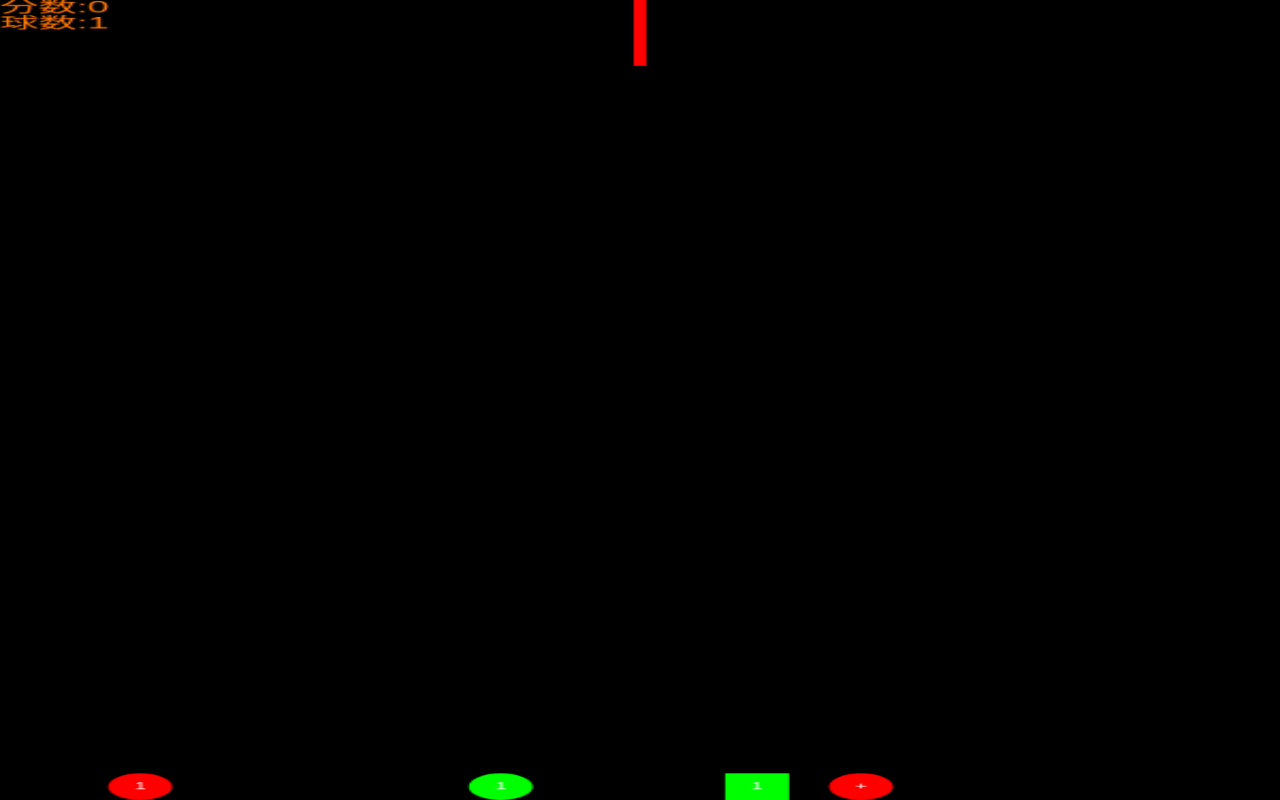
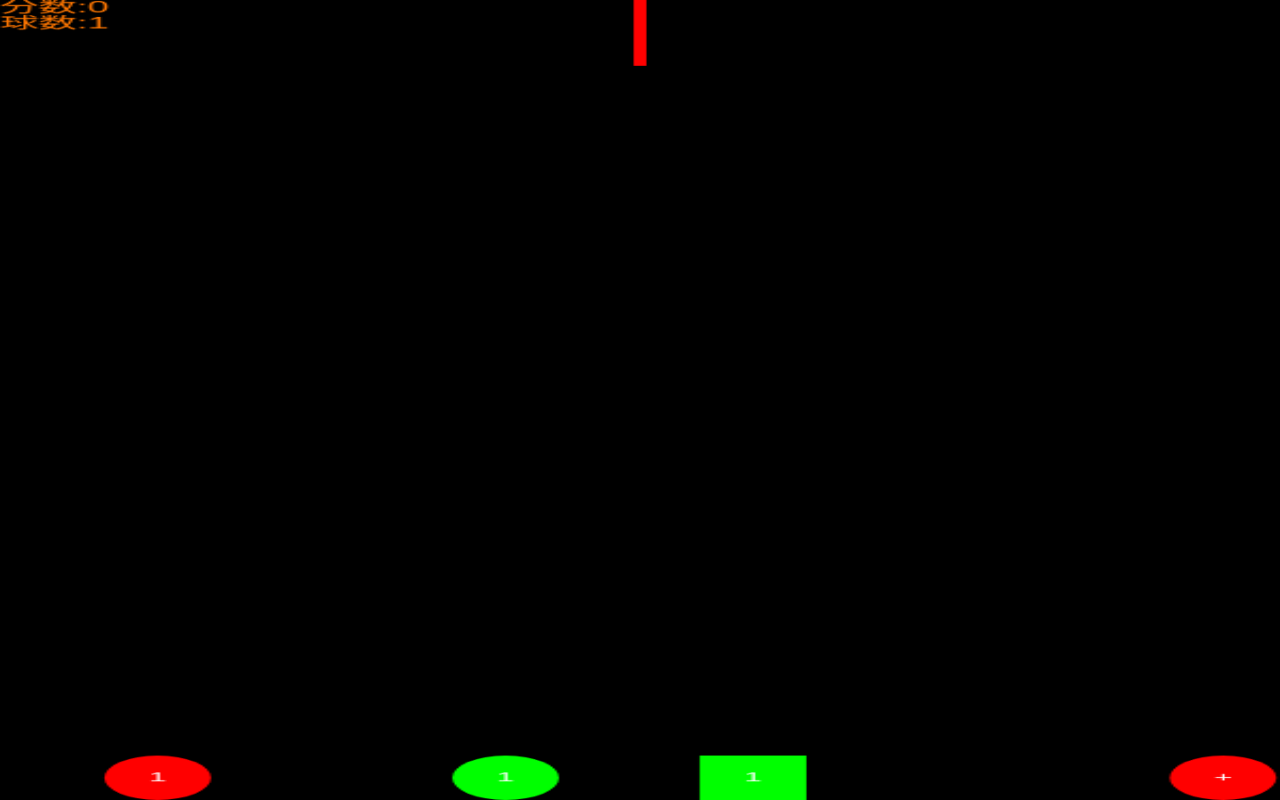
Before and after one commit to sunbufu/bufuball, a plain HTML site: page index.html in a window 1280 px wide. Drawn offline with Linux system fonts and the light colour scheme.

Commit message:
调整障碍大小

```diff
--- a/index.html
+++ b/index.html
@@ -35,8 +35,8 @@
 
 
     //障碍物的宽高
-    const BARRIER_HEIGHT = 30;
-    const BARRIER_WIDTH = 30;
+    const BARRIER_HEIGHT = 50;
+    const BARRIER_WIDTH = 50;
     //单次生成的障碍物的数量最大值
     const MAX_ROUND_BARRIER_COUNT = 5;
 
@@ -150,7 +150,7 @@
             this.shape.x = this.x;
             this.shape.y = stage.canvas.height - BARRIER_HEIGHT;
 
-            this.label = new createjs.Text("10", "10px Arial", "#FFFFFF");
+            this.label = new createjs.Text("", "15px Arial", "#FFFFFF");
             this.drawLabel();
             this.label.textAlign = "center";
             this.label.textBaseline = "middle";
```
